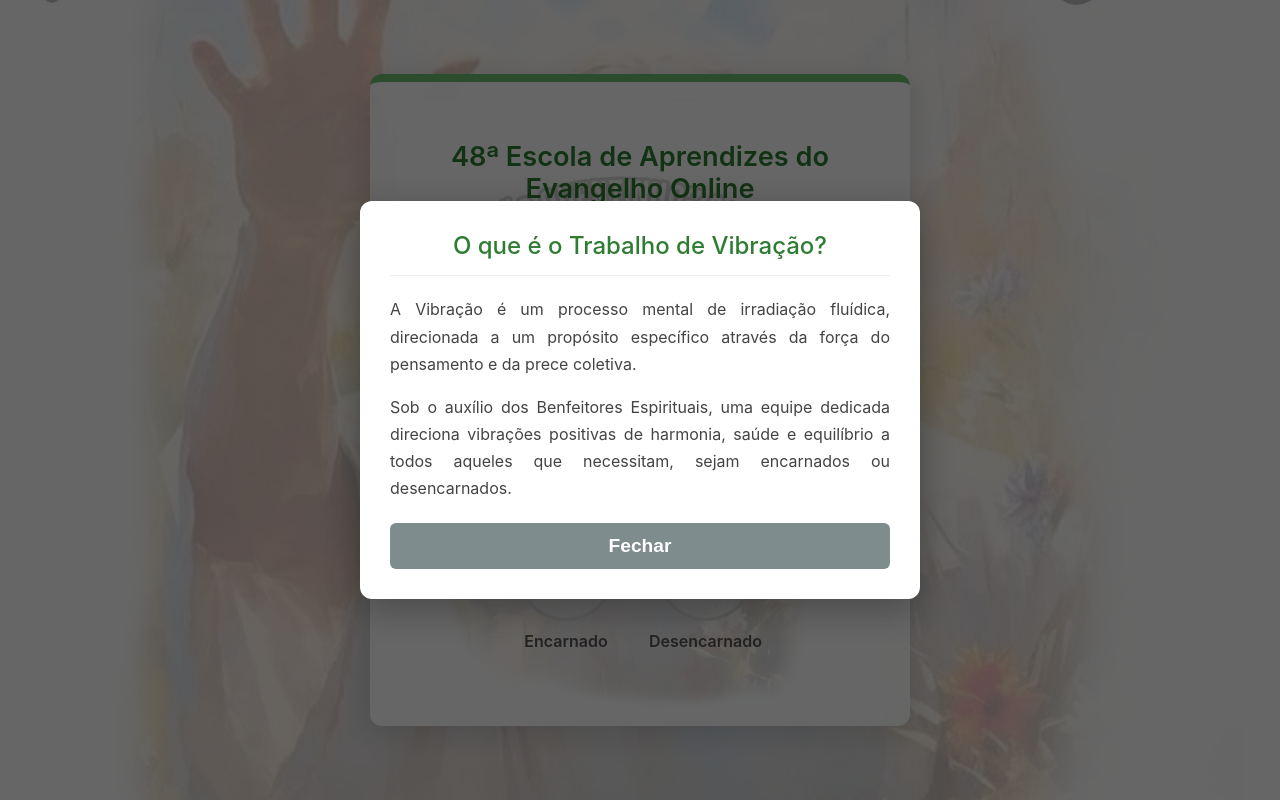
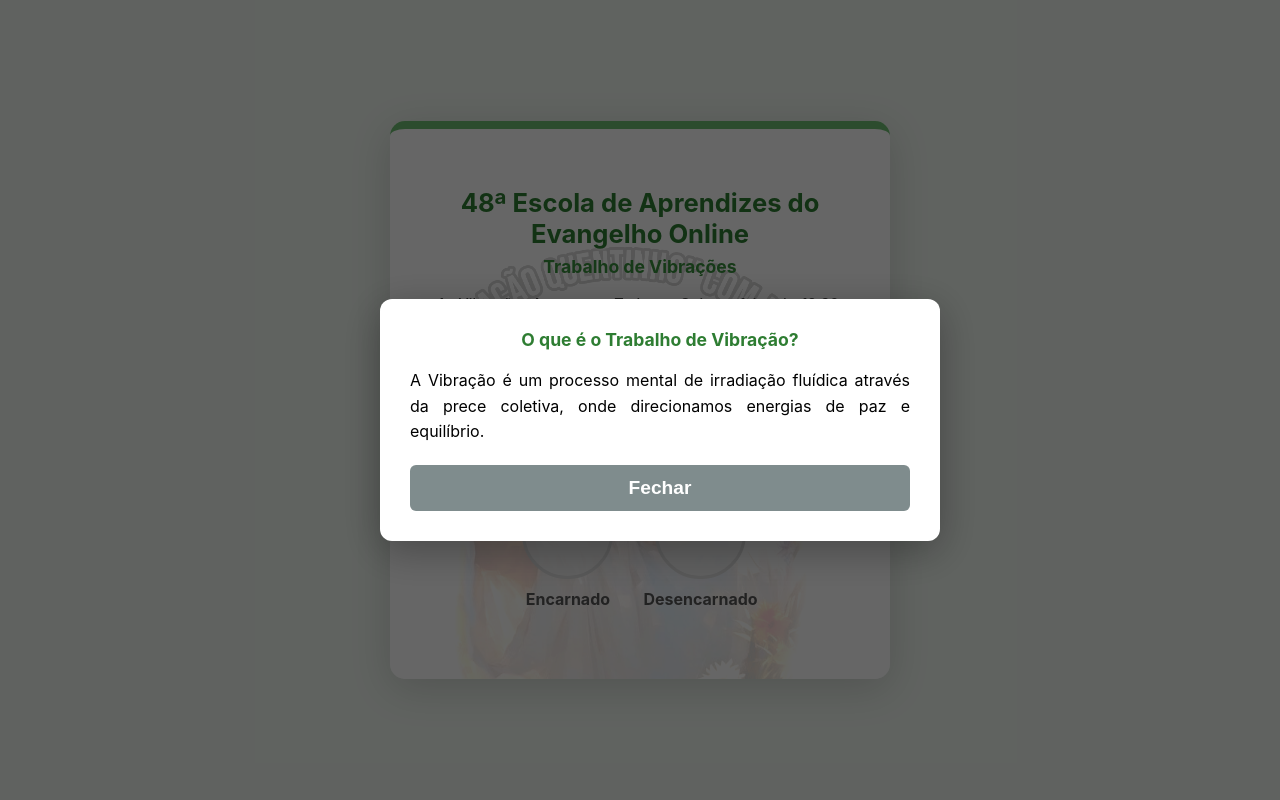
Before and after one commit to CasaespiritadigitalEmmanuel/sistema-vibracoes-CEDE, a plain HTML site: page public/index.html in a window 1280 px wide. Both pictures are taken after a click on the element "O que é o Trabalho de Vibração?". Drawn offline with Linux system fonts and the light colour scheme.

Commit message:
Ajuste fundo1

```diff
--- a/public/index.html
+++ b/public/index.html
@@ -5,15 +5,10 @@
     <meta name="viewport" content="width=device-width, initial-scale=1.0">
     <title>Pedido de Vibrações - 48ª EAE Online/Projeto EAE/FDJ</title>
     <style>
-        /* ESTILO DO FUNDO GERAL (FOLHAS) */
+        /* FUNDO GERAL DA PÁGINA */
         body {
             font-family: -apple-system, BlinkMacSystemFont, "Segoe UI", Roboto, Helvetica, Arial, sans-serif;
             background-color: #f0f7f0;
-            background-image: url('/fundo.png');
-            background-size: cover;
-            background-position: center center;
-            background-repeat: no-repeat;
-            background-attachment: fixed;
             display: flex;
             justify-content: center;
             align-items: center;
@@ -23,76 +18,108 @@
             box-sizing: border-box;
         }
 
-        /* O QUADRO BRANCO (CONTAINER) */
+        /* QUADRO BRANCO (CONTAINER) */
         .container {
-            position: relative; /* Necessário para a marca d'água */
-            background-color: rgba(255, 255, 255, 0.95);
-            padding: 40px 30px;
-            border-radius: 12px;
-            box-shadow: 0 8px 32px rgba(0,0,0,0.15);
+            position: relative;
+            background-color: rgba(255, 255, 255, 0.96);
+            padding: 40px 25px;
+            border-radius: 15px;
+            box-shadow: 0 10px 40px rgba(0,0,0,0.15);
             text-align: center;
             width: 100%;
-            max-width: 480px; /* Tamanho ideal para celular */
+            max-width: 450px;
             border-top: 8px solid #6fbf73;
             overflow: hidden;
             z-index: 1;
         }
 
-        /* --- TÉCNICA DA MARCA D'ÁGUA (JESUS E CORAÇÃO QUENTINHO BEM VISÍVEL) --- */
+        /* --- AJUSTE ESPECIAL PARA O ROSTO DE JESUS E CORAÇÃO QUENTINHO --- */
         .container::before {
             content: "";
             position: absolute;
             top: 0; left: 0; right: 0; bottom: 0;
             background-image: url('/fundo.png');
             background-repeat: no-repeat;
-            background-position: center 20px;
-            background-size: 90%;
-            opacity: 0.60; /* Opacidade aumentada para maior visibilidade conforme solicitado */
+            /* Movemos um pouco mais para baixo para o rosto fugir do título principal */
+            background-position: center 45px;
+            background-size: 95%;
+            /* Aumentamos a visibilidade e o contraste para o selo aparecer */
+            opacity: 0.75;
+            filter: contrast(115%) saturate(110%);
             z-index: -1;
         }
 
-        /* TIPOGRAFIA E ELEMENTOS VISUAIS */
-        h1 { font-size: 1.7em; color: #2e7d32; margin-bottom: 0.3em; font-weight: 600; line-height: 1.2; }
-        h2 { font-size: 1.2em; color: #388e3c; margin-top: 0; margin-bottom: 0.8em; font-weight: 500; }
-        h3 { font-size: 0.95em; color: #333; margin-top: 0; margin-bottom: 1.5em; font-weight: normal; }
+        /* TIPOGRAFIA COM LEVE SOMBRA PARA MELHORAR LEITURA SOBRE A IMAGEM */
+        h1 {
+            font-size: 1.6em;
+            color: #2e7d32;
+            margin-bottom: 0.3em;
+            font-weight: 700;
+            position: relative;
+            text-shadow: 1px 1px 2px rgba(255,255,255,0.8);
+        }
+        h2 { font-size: 1.1em; color: #388e3c; margin-top: 0; margin-bottom: 1em; position: relative; }
+        h3 { font-size: 0.9em; color: #444; margin-top: 0; margin-bottom: 2em; font-weight: 500; position: relative; }
 
-        .link-explicacao { display: inline-block; margin-bottom: 25px; color: #007bff; font-weight: 500; cursor: pointer; text-decoration: underline; font-size: 1em; }
+        .link-explicacao {
+            display: inline-block;
+            margin-bottom: 25px;
+            color: #007bff;
+            font-weight: 600;
+            cursor: pointer;
+            text-decoration: underline;
+            position: relative;
+            background: rgba(255,255,255,0.6);
+            padding: 2px 5px;
+            border-radius: 4px;
+        }
 
-        .aviso-atencao { background-color: #fffde7; border: 1px solid #fff59d; border-left: 5px solid #ffc107; padding: 15px; margin-bottom: 15px; border-radius: 6px; text-align: left; color: #5d4037; font-size: 0.9em; line-height: 1.5; }
+        .aviso-atencao {
+            background-color: rgba(255, 253, 231, 0.9); /* Leve transparência para ver o fundo */
+            border: 1px solid #fff59d;
+            border-left: 5px solid #ffc107;
+            padding: 15px;
+            margin-bottom: 15px;
+            border-radius: 8px;
+            text-align: left;
+            color: #5d4037;
+            font-size: 0.9em;
+            position: relative;
+        }
 
-        .sugestao { text-align: left; margin-bottom: 30px; color: #444; font-size: 0.95em; line-height: 1.4; }
-
-        /* BOTÕES DE RÁDIO CIRCULARES */
-        .radio-options { display: flex; justify-content: center; gap: 35px; margin-bottom: 35px; }
+        /* BOTÕES CIRCULARES */
+        .radio-options { display: flex; justify-content: center; gap: 30px; margin-bottom: 30px; position: relative; }
         .radio-options input[type="radio"] { display: none; }
-        .radio-options label { display: flex; flex-direction: column; align-items: center; cursor: pointer; text-align: center; font-weight: 600; color: #555; }
-        .radio-visual { width: 90px; height: 90px; border-radius: 50%; background-color: rgba(240, 240, 240, 0.8); border: 3px solid #ddd; margin-bottom: 10px; transition: 0.3s; }
-        input[type="radio"]:checked + label .radio-visual { background-color: #dcedc8; border-color: #6fbf73; transform: scale(1.1); box-shadow: 0 0 10px rgba(111, 191, 115, 0.2); }
+        .radio-options label { display: flex; flex-direction: column; align-items: center; cursor: pointer; font-weight: 700; color: #555; }
+        .radio-visual {
+            width: 85px;
+            height: 85px;
+            border-radius: 50%;
+            background-color: rgba(240, 240, 240, 0.9);
+            border: 3px solid #ddd;
+            margin-bottom: 10px;
+            transition: 0.3s;
+        }
+        input[type="radio"]:checked + label .radio-visual { background-color: #dcedc8; border-color: #6fbf73; transform: scale(1.1); }
 
         /* FORMULÁRIO */
-        .form-group { text-align: left; margin-bottom: 20px; }
-        .form-group label { display: block; font-weight: bold; margin-bottom: 8px; color: #333; }
-        .form-group input[type="text"] { width: 100%; padding: 14px; border-radius: 8px; border: 1px solid #ccc; box-sizing: border-box; font-size: 1.1em; background: rgba(255, 255, 255, 0.8); }
+        .form-group { text-align: left; margin-bottom: 20px; position: relative; }
+        .form-group label { display: block; font-weight: bold; margin-bottom: 8px; color: #333; text-shadow: 1px 1px 0px white;}
+        .form-group input { width: 100%; padding: 14px; border-radius: 8px; border: 1px solid #ccc; box-sizing: border-box; font-size: 1.1em; background: rgba(255,255,255,0.8); }
 
-        .privacy-policy { display: flex; align-items: flex-start; gap: 10px; text-align: left; font-size: 0.9em; color: #333; margin-bottom: 25px; }
-        .privacy-policy input[type="checkbox"] { margin-top: 4px; width: 18px; height: 18px; cursor: pointer; }
+        .privacy-policy { display: flex; align-items: flex-start; gap: 10px; text-align: left; font-size: 0.9em; color: #333; margin-bottom: 25px; position: relative; }
 
-        button { width: 100%; padding: 16px; background-color: #388e3c; color: white; border: none; border-radius: 8px; cursor: pointer; font-size: 1.2em; font-weight: bold; transition: background 0.2s; }
-        button:hover { background-color: #2e7d32; }
+        button { width: 100%; padding: 16px; background-color: #388e3c; color: white; border: none; border-radius: 8px; cursor: pointer; font-size: 1.2em; font-weight: bold; position: relative; }
         button:disabled { background-color: #bdbdbd; cursor: not-allowed; }
 
-        /* MENSAGEM DE SUCESSO (APARECE APÓS O ENVIO) */
-        #container-sucesso { display: none; padding: 20px 0; animation: fadeIn 0.6s; }
+        /* MENSAGEM DE SUCESSO */
+        #container-sucesso { display: none; padding: 20px 0; animation: fadeIn 0.8s; position: relative; }
         #container-sucesso h2 { color: #2e7d32; font-size: 2em; margin-bottom: 15px; }
-        #container-sucesso p { color: #444; font-size: 1.1em; line-height: 1.6; margin-bottom: 30px; }
-        .btn-novo-pedido { background-color: #007bff; max-width: 250px; margin: 0 auto; }
 
-        /* MODAL (POP-UP EXPLICAÇÃO) */
-        .modal-overlay { position: fixed; top: 0; left: 0; width: 100%; height: 100%; background-color: rgba(0,0,0,0.6); display: none; justify-content: center; align-items: center; z-index: 2000; padding: 20px; box-sizing: border-box; }
+        /* MODAL (POP-UP) */
+        .modal-overlay { position: fixed; top: 0; left: 0; width: 100%; height: 100%; background-color: rgba(0,0,0,0.6); display: none; justify-content: center; align-items: center; z-index: 2000; padding: 20px; }
         .modal-overlay.visible { display: flex; }
         .modal-content { background-color: white; padding: 30px; border-radius: 12px; width: 100%; max-width: 500px; text-align: left; box-shadow: 0 10px 40px rgba(0,0,0,0.3); }
-        .modal-content h2 { margin-top: 0; color: #2E7D32; font-size: 1.5em; text-align: center; border-bottom: 1px solid #eee; padding-bottom: 15px; margin-bottom: 20px; }
-        .modal-content p { line-height: 1.7; color: #444; margin-bottom: 15px; text-align: justify; }
         .btn-fechar-modal { background-color: #7f8c8d; color: white; padding: 12px 40px; border: none; border-radius: 6px; font-weight: bold; cursor: pointer; display: block; margin: 20px auto 0; }
 
         .hidden { display: none; }
@@ -109,12 +136,8 @@
             <span id="open-modal-explicacao" class="link-explicacao">O que é o Trabalho de Vibração?</span>
 
             <div class="aviso-atencao">
-                <strong>Atenção:</strong> Cada pedido enviado participa por um ciclo de 4 semanas. <strong>Não há necessidade de reenviar o mesmo nome neste período.</strong>
+                <strong>Atenção:</strong> Cada pedido participará por um ciclo de 4 semanas. <strong>Não há necessidade de reenviar o mesmo nome neste período.</strong>
             </div>
-
-            <p class="sugestao">
-                <strong>Sugerimos:</strong> Para fortalecer a corrente de vibrações, una-se a nós em oração todas as quintas às 19:30.
-            </p>
 
             <form id="form-pedido">
                 <div class="radio-options">
@@ -130,15 +153,13 @@
                         <input type="text" id="nome" placeholder="Digite o nome completo" required>
                     </div>
                     <div class="form-group" id="group-endereco">
-                        <label for="endereco">Endereço (Opcional)</label>
-                        <input type="text" id="endereco" placeholder="Cidade / Estado">
+                        <label for="endereco">Endereço (Cidade / Estado)</label>
+                        <input type="text" id="endereco" placeholder="Apenas para encarnados">
                     </div>
 
                     <div class="privacy-policy">
-                        <input type="checkbox" id="politica-checkbox" required>
-                        <label for="politica-checkbox">
-                            Ao informar os dados, eu concordo com a <a href="/politica.html" target="_blank">Política de Privacidade</a> da Escola.
-                        </label>
+                        <input type="checkbox" id="politica" required>
+                        <label for="politica">Eu concordo com a <a href="/politica.html" target="_blank">Política de Privacidade</a>.</label>
                     </div>
 
                     <button type="submit" id="btn-enviar">Enviar Pedido</button>
@@ -147,17 +168,16 @@
         </div>
 
         <div id="container-sucesso">
-            <h2>🙏 Pedido enviado com sucesso!</h2>
-            <p>O nome foi incluído em nossas listas. As vibrações serão realizadas nas próximas 4 quintas-feiras. Que a paz envolva a todos.</p>
-            <button class="btn-novo-pedido" onclick="resetarFormulario()">Fazer outro pedido</button>
+            <h2>🙏 Pedido enviado!</h2>
+            <p>O nome foi incluído em nossas listas de vibração espiritual. Que a luz envolva a todos.</p>
+            <button style="background-color: #007bff; max-width: 250px; margin: 0 auto;" onclick="location.reload()">Fazer outro pedido</button>
         </div>
     </div>
 
     <div id="modal-explicacao" class="modal-overlay">
         <div class="modal-content">
-            <h2>O que é o Trabalho de Vibração?</h2>
-            <p>A Vibração é um processo mental de irradiação fluídica, direcionada a um propósito específico através da força do pensamento e da prece coletiva.</p>
-            <p>Sob o auxílio dos Benfeitores Espirituais, uma equipe dedicada direciona vibrações positivas de harmonia, saúde e equilíbrio a todos aqueles que necessitam, sejam encarnados ou desencarnados.</p>
+            <h2 style="text-align: center; color: #2E7D32;">O que é o Trabalho de Vibração?</h2>
+            <p style="text-align: justify; line-height: 1.6;">A Vibração é um processo mental de irradiação fluídica através da prece coletiva, onde direcionamos energias de paz e equilíbrio.</p>
             <button id="close-modal-explicacao" class="btn-fechar-modal">Fechar</button>
         </div>
     </div>
@@ -166,7 +186,6 @@
         import { initializeApp } from "https://www.gstatic.com/firebasejs/9.15.0/firebase-app.js";
         import { getFunctions, httpsCallable } from "https://www.gstatic.com/firebasejs/9.15.0/firebase-functions.js";
 
-        // CONFIGURAÇÃO OFICIAL
         const firebaseConfig = {
             apiKey: "AIzaSyBuYdERX224x0dzWtFH0mi__oVH3DxsmP0",
             authDomain: "vibracoes-cede.firebaseapp.com",
@@ -180,62 +199,33 @@
         const functions = getFunctions(app, 'southamerica-east1');
         const enviarPedidoVibracao = httpsCallable(functions, 'enviarPedidoVibracao');
 
-        const form = document.getElementById('form-pedido');
-        const blocoForm = document.getElementById('bloco-formulario');
-        const blocoSucesso = document.getElementById('container-sucesso');
-        const camposForm = document.getElementById('campos-formulario');
-        const btnEnviar = document.getElementById('btn-enviar');
-        const radiosTipo = document.querySelectorAll('input[name="tipo"]');
-        const groupEndereco = document.getElementById('group-endereco');
+        document.getElementById('open-modal-explicacao').onclick = () => document.getElementById('modal-explicacao').classList.add('visible');
+        document.getElementById('close-modal-explicacao').onclick = () => document.getElementById('modal-explicacao').classList.remove('visible');
 
-        // Modal (Pop-up)
-        const modal = document.getElementById('modal-explicacao');
-        document.getElementById('open-modal-explicacao').onclick = () => modal.classList.add('visible');
-        document.getElementById('close-modal-explicacao').onclick = () => modal.classList.remove('visible');
-        modal.onclick = (e) => { if (e.target === modal) modal.classList.remove('visible'); };
-
-        // Exibição dos campos
-        radiosTipo.forEach(radio => {
+        const radios = document.querySelectorAll('input[name="tipo"]');
+        radios.forEach(radio => {
             radio.onchange = (e) => {
-                camposForm.classList.remove('hidden');
-                groupEndereco.style.display = e.target.value === 'encarnados' ? 'block' : 'none';
+                document.getElementById('campos-formulario').classList.remove('hidden');
+                document.getElementById('group-endereco').style.display = e.target.value === 'encarnados' ? 'block' : 'none';
             };
         });
 
-        // Envio e Troca de Tela
-        form.onsubmit = async (e) => {
+        document.getElementById('form-pedido').onsubmit = async (e) => {
             e.preventDefault();
-            btnEnviar.disabled = true;
-            btnEnviar.textContent = 'Enviando...';
-
+            const btn = document.getElementById('btn-enviar');
+            btn.disabled = true; btn.textContent = 'Enviando...';
             try {
-                // Chamada ao robô no Firebase
                 await enviarPedidoVibracao({
                     nome: document.getElementById('nome').value.trim(),
                     tipo: document.querySelector('input[name="tipo"]:checked').value,
                     endereco: document.getElementById('endereco').value.trim()
                 });
-
-                // Sucesso: Esconde formulário, mostra mensagem
-                blocoForm.style.display = 'none';
-                blocoSucesso.style.display = 'block';
-                window.scrollTo(0, 0);
-
+                document.getElementById('bloco-formulario').style.display = 'none';
+                document.getElementById('container-sucesso').style.display = 'block';
             } catch (error) {
-                console.error(error);
-                alert("Erro ao enviar pedido. Tente novamente.");
-                btnEnviar.disabled = false;
-                btnEnviar.textContent = 'Enviar Pedido';
+                alert("Erro ao enviar. Tente novamente.");
+                btn.disabled = false; btn.textContent = 'Enviar Pedido';
             }
-        };
-
-        // Função Novo Pedido
-        window.resetarFormulario = () => {
-            form.reset();
-            camposForm.classList.add('hidden');
-            blocoSucesso.style.display = 'none';
-            blocoForm.style.display = 'block';
-            btnEnviar.disabled = false;
         };
     </script>
 </body>
```
